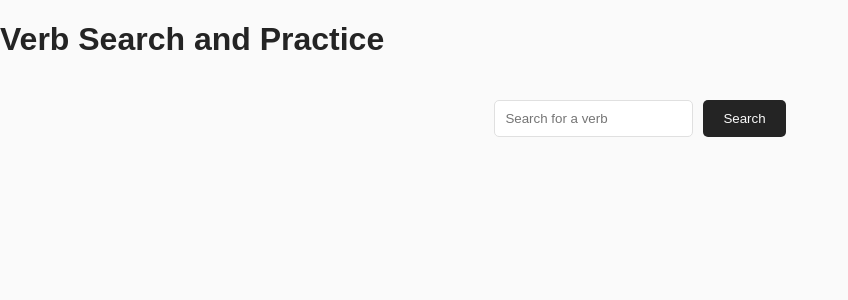
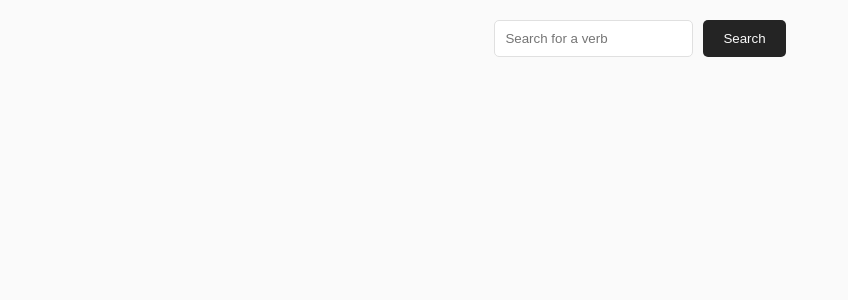
Before and after one commit to NoeOnDev/ChatGemini-AI-Mobile-Expo, a React (Vite) app: page / in a window 1280 px wide. Shown: the top 300 px of the page, without its empty margins (0-848 px from the left). Built offline with nearby package versions, Linux system fonts and the light colour scheme.

Commit message:
Eliminar título innecesario en la página de inicio y ajustar altura máxima del contenedor de la tabla de búsqueda de verbos

```diff
--- a/src/components/pages/HomePage.tsx
+++ b/src/components/pages/HomePage.tsx
@@ -3,7 +3,6 @@ import SearchVerbs from "../tmp/SearchVerbs";
 
 const HomePage: React.FC = () => (
   <div>
-    <h1>Verb Search and Practice</h1>
     <SearchVerbs />
   </div>
 );
--- a/src/styles/searchVerbs.css
+++ b/src/styles/searchVerbs.css
@@ -52,7 +52,7 @@
   }
 
   .table-container {
-    max-height: 300px;
+    max-height: 312px;
     overflow-y: auto;
   }
 
```
